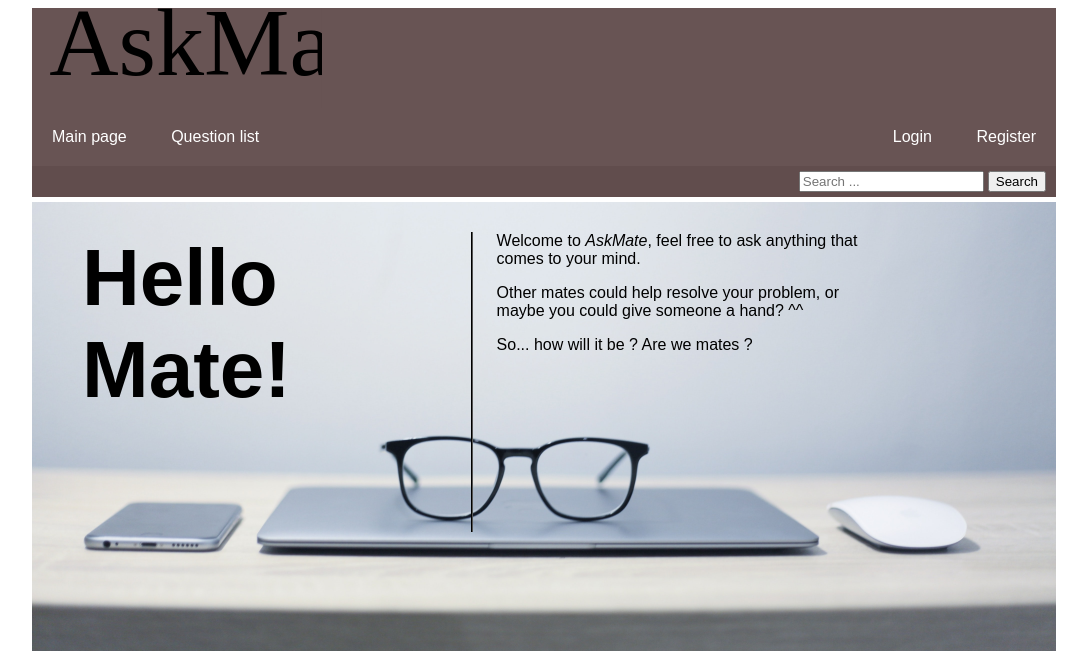
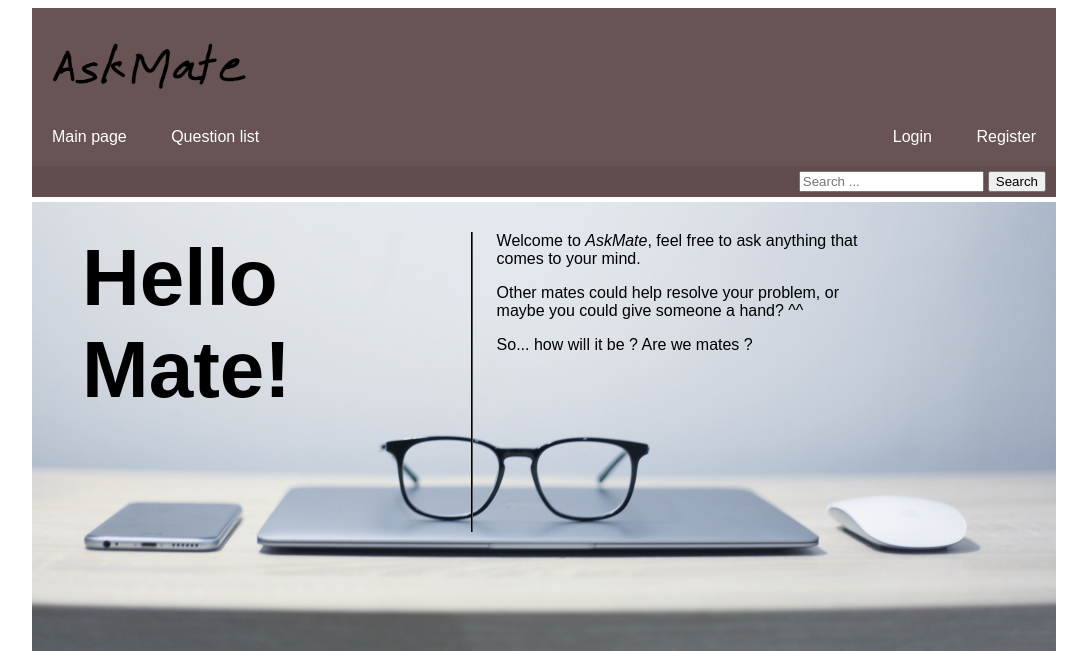
Before and after one commit to Aviatore/ask-mate-1, a Flask app: page / in a window 1280 px wide. Shown: the top 651 px of the page, without its empty margins (96-1183 px from the left). Run offline with Flask 2, Linux system fonts and the light colour scheme; some libraries are stand-ins or nearby versions.

Commit message:
Replace svg to png file in header

```diff
--- a/static/header.css
+++ b/static/header.css
@@ -2,8 +2,10 @@
     position: relative;
     width: 100%;
     height: 100px;
-    background-image: url("img/header_.svg");
+    background-image: url("img/header.png");
     background-repeat: no-repeat;
+    background-size: contain;
+    background-position-y: 10px;
     background-color: #685454;
     box-sizing: border-box;
     padding: 10px 10px;
```
Also changed, not shown: static/img/header.png (added), static/img/header.svg (added).
